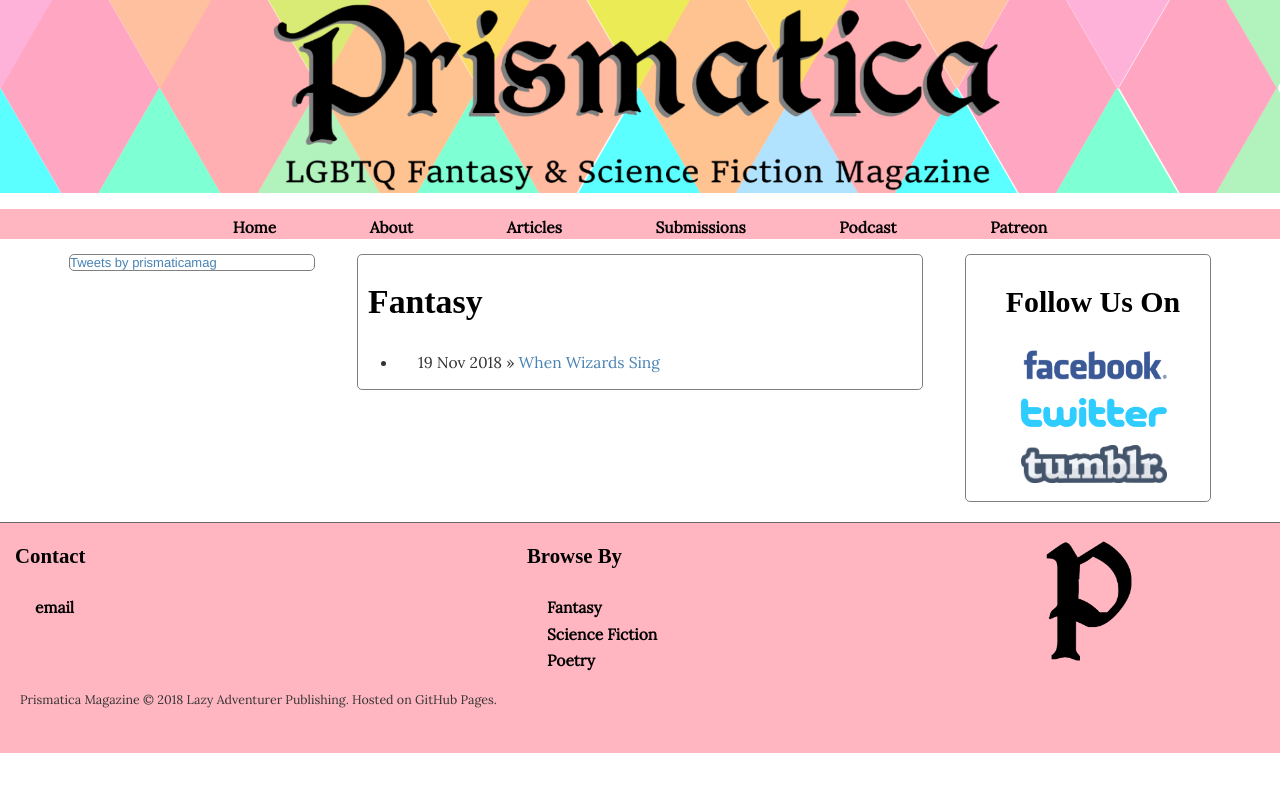
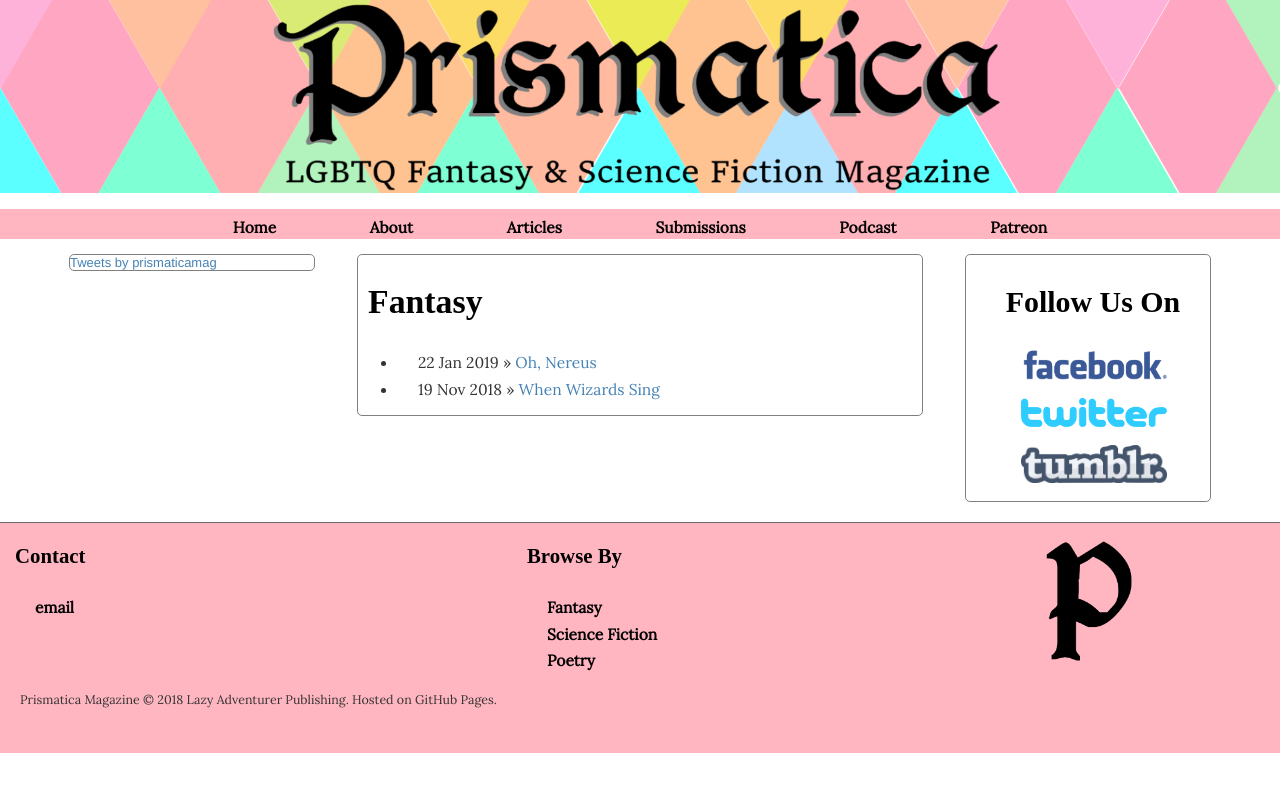
Before and after one commit to lazyadventurerpublishing/prismatica, a Jekyll site: the page built from category/fantasy.html, in a window 1280 px wide. Shown: the top 792 px of the page. Built offline with Jekyll 4.4.1, drawn with Linux system fonts in a browser that asks for light colours; some web fonts are replaced; comment, search, counter and statistics services are not loaded.

Commit message:
Update 2019-01-22-Oh-Nereus.md

```diff
--- a/_posts/2019-01-22-Oh-Nereus.md
+++ b/_posts/2019-01-22-Oh-Nereus.md
@@ -1,3 +1,11 @@
+---
+layout: post
+title: "Oh, Nereus"
+category: fantasy
+author: Steve Carr
+date: 2019-01-22
+---
+
 The sea is my world, and it stretches on forever, on and on in the days since the sinking of my yacht, The Mercy. This world has no foothold, only islands and coasts seen on the horizon, never reached; reefs and volcanoes sprouting up like exotic flowers and simmering cauldrons in the middle of the jade-green and turquoise waters. The sea provides a mattress, a deathbed of rocking waves that lull me into sleep on this raft where I spend my days and nights; all the hours melding into years. All the years lost.
 
 How many years since the day The Mercy went down in this watery graveyard, this salty, liquid earth? It's like counting the pinpoints of light in the Milky Way. The days pass like that, twinklings in a distance, miscounted. I can lie on the boards and with the rising sun and its setting, watch the morning and evening skies shift, creating patterns like rotating colored glass in a kaleidoscope. I can watch the moon appear and disappear like a whale's eye in the ocean of space.
```
